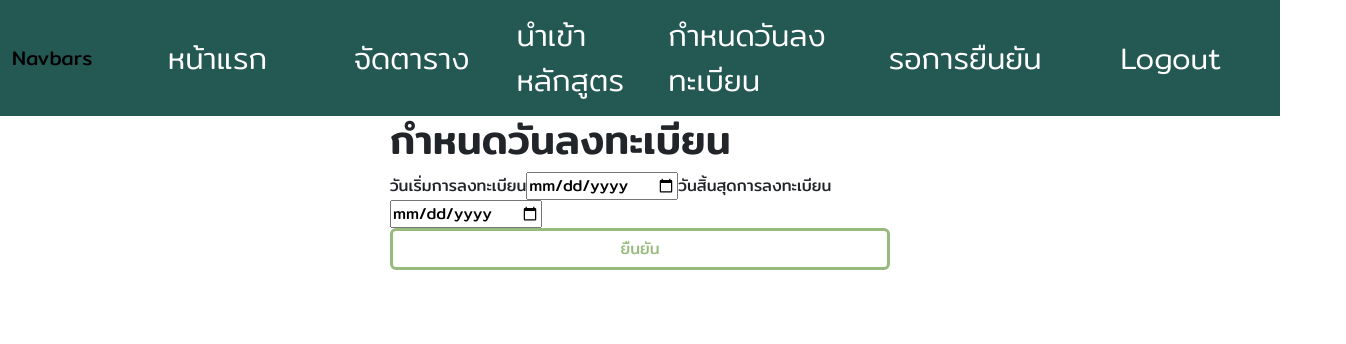
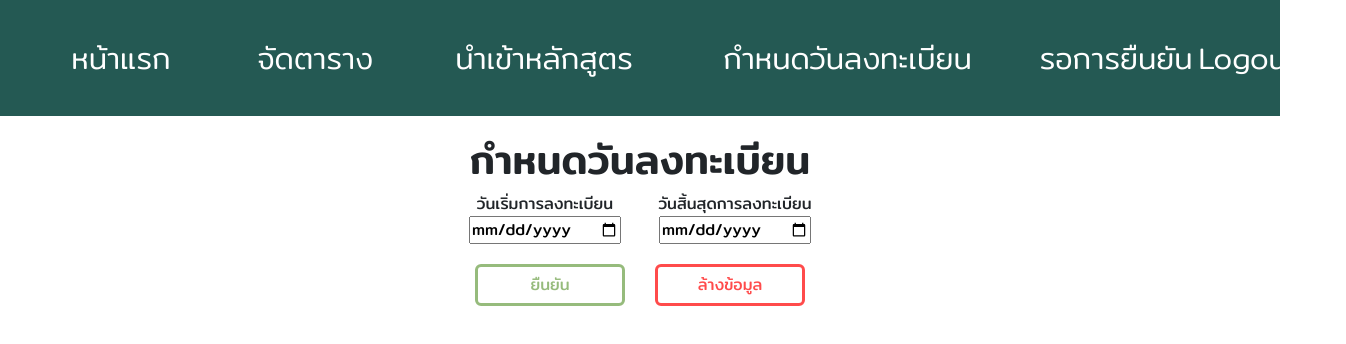
Before and after one commit to taskger/express-react-project, a React (Create React App) app in the folder client/: page /admin/registration in a window 1280 px wide. Shown: the top 344 px of the page, 1346 px wide, since content can reach past the window. Built offline with nearby package versions, Linux system fonts and the light colour scheme.

Commit message:
update 8/2/2024 23.02

```diff
--- a/client/src/components/Admin/Navbar/index.css
+++ b/client/src/components/Admin/Navbar/index.css
@@ -6,7 +6,7 @@ div .nav-link {
     color: white;
     font-size: 30px;
     font-weight: 300;
-    width: 194px;
+    width: auto;
     height: 116px;
     display: flex;
     justify-content: center; /* Center the text horizontally */
@@ -14,11 +14,11 @@ div .nav-link {
     transition: background-color 0.3s, color 0.3s; /* Smooth transition effect */
 }
 div .nav-link.course{
-    width: auto;
+    width: 264px;
 }
 
 div .nav-link.registration{
-    width: auto;
+    width: 343px;
 
 }
 div .nav-link:hover {
@@ -45,3 +45,12 @@ div .nav-link:hover {
     }
 
   }
+
+.navbar-brand{
+    color: white;
+    transition: background-color 0.3s, color 0.3s; /* Smooth transition effect */
+
+}
+.navbar-brand:hover{
+    color: rgb(0, 128, 255);
+}
--- a/client/src/components/Admin/Navbar/index.js
+++ b/client/src/components/Admin/Navbar/index.js
@@ -10,7 +10,6 @@ const Navbar = () => {
       </head>
       <nav className="navbar navbar-expand-lg navbar-light" style={{ backgroundColor: '#245953' }}>
         <div className="container-fluid">
-          <a className="navbar-brand" href="#">Navbars</a>
           <button className="navbar-toggler" type="button" data-toggle="collapse" data-target="#navbarNavAltMarkup" aria-controls="navbarNavAltMarkup" aria-expanded="false" aria-label="Toggle navigation">
             <span className="navbar-toggler-icon"></span>
           </button>
@@ -26,7 +25,7 @@ const Navbar = () => {
             </div>
           </div>
           <ul className="nav justify-content-end">
-            <li className="nav-item"><Link to="/user/addcourse" className="nav-link">Logout</Link></li>
+            <li className="nav-item"><Link to="#" className="nav-link">Logout</Link></li>
           </ul>
         </div>
       </nav>
--- a/client/src/components/Admin/Registration/registration.css
+++ b/client/src/components/Admin/Registration/registration.css
@@ -1,17 +1,44 @@
-button.btn{
-  width: 500px;
-  margin-bottom: 50px;
+button.btn.registration.submit{
+  width: 150px;
   border: 3px solid #96BB7C;
   background-color: rgb(255, 255, 255);
   color: #96BB7C;
   transition: background-color 0.3s, color 0.3s; /* Smooth transition effect */
-
-
+  margin-top: 20px;
+  float: center;
+  margin-right: 15px;
 }
-button.btn:hover{
+button.btn.registration.submit:hover{
   border: 3px solid #96BB7C;
   background-color: #96BB7C;
   color: #ffffff;
-
+  margin-top: 20px;
 
 }
+button.btn.registration.cancel{
+  width: 150px;
+  border: 3px solid #FF4B4B;
+  background-color: rgb(255, 255, 255);
+  color: #FF4B4B;
+  transition: background-color 0.3s, color 0.3s; /* Smooth transition effect */
+  margin-top: 20px;
+  float: center;
+  margin-left: 15px;
+
+}
+button.btn.registration.cancel:hover{
+  border: 3px solid #FF4B4B;
+  background-color: #FF4B4B;
+  color: #ffffff;
+  margin-top: 20px;
+
+}
+
+div.container.registration{
+  text-align: center;
+  margin-top: 20px;
+
+}
+div.[type="date"]{
+  border-radius: 10px;
+}
--- a/client/src/components/Admin/Registration/registration.js
+++ b/client/src/components/Admin/Registration/registration.js
@@ -6,24 +6,32 @@ const Registration = () => {
   return (
     <div>
       <Navbar />
-      <div className="container">
+      <div className="container registration">
       <div class="row">
         <div className="col">
             </div>
               <div className="col">
+              <div class="row">
                 <h1 className="login-form-title">กำหนดวันลงทะเบียน</h1>
+                </div>
+                <div class="row">
+                <div className="col">
 
                 <label htmlFor="startdate" className="login-form-label">
                   วันเริ่มการลงทะเบียน
                 </label>
                 <input type="date" id="startdate" name="startdate" required className="login-form-input" />
+                </div>
 
+                <div className="col">
                 <label htmlFor="enddate" className="login-form-label">
                   วันสิ้นสุดการลงทะเบียน
                 </label>
                 <input type="date" id="enddate" name="enddate" required />
-
-                <button type="submit" class="btn btn-primary btn-block">ยืนยัน</button>
+                </div>
+                </div>
+                <button type="submit" class="btn registration submit btn-primary btn-block">ยืนยัน</button>
+                <button type="submit" class="btn registration cancel btn-primary btn-block">ล้างข้อมูล</button>
 
               </div>
             <div className="col">
--- a/client/src/components/User/Addcourse/addcourse.css
+++ b/client/src/components/User/Addcourse/addcourse.css
@@ -14,9 +14,9 @@ div .form-label{
 .form-select.form-select-sm.mb-3{
     background-color: rgb(255, 255, 255);
 }
-button.btn{
+button.btn.addcourse.submit{
     width: 500px;
-    margin-bottom: 50px;
+    margin-bottom: 25px;
     border: 3px solid #96BB7C;
     background-color: rgb(255, 255, 255);
     color: #96BB7C;
@@ -24,16 +24,31 @@ button.btn{
 
 
 }
-button.btn:hover{
+button.btn.addcourse.submit:hover{
     border: 3px solid #96BB7C;
     background-color: #96BB7C;
     color: #ffffff;
 
 
 }
+button.btn.addcourse.cancel{
+    width: 500px;
+    margin-bottom: 25px;
+    border: 3px solid #FF4B4B;
+    background-color: rgb(255, 255, 255);
+    color: #FF4B4B;
+    transition: background-color 0.3s, color 0.3s; /* Smooth transition effect */
+
+}
+button.btn.addcourse.cancel:hover{
+    border: 3px solid #FF4B4B;
+    background-color: #FF4B4B;
+    color: #ffffff;
+
+
+}
 div.bg{
     margin-top: 50px;
-
     margin-bottom: 50px;
     border: 3px solid #000000;
     border-radius: 15px;
@@ -48,7 +63,7 @@ div label.StudentYear{
     margin-top: 25px;
 
 }
-.lecture-container .content {
+.lecture-container .content  {
     display: none;
   }
 
@@ -56,6 +71,19 @@ div label.StudentYear{
     display: block;
   }
 button.addlecture{
-    width: 250px;
+
+    width: 150px;
     margin-top: 30px;
+    border: 3px solid #22bae4;
+    background-color: #22bae4;
+    color: #ffffff;
+    transition: background-color 0.3s, color 0.3s; /* Smooth transition effect */
 }
+button.addlecture:hover{
+    border: 3px solid #20a8cd;
+    background-color: #20a8cd;
+    color: #ffffff;
+}
+div .form-check-input.addcourse{
+    margin-right: 10px;
+}
--- a/client/src/components/User/Addcourse/addcourse.js
+++ b/client/src/components/User/Addcourse/addcourse.js
@@ -33,20 +33,20 @@ const Schedule = () => {
 
             <div className="col">
               <input
-                className="form-check-input"
+                className="form-check-input addcourse"
                 type="checkbox"
                 id="lecture"
                 checked={selectedLecture}
                 onChange={handleLectureChange}
               />
-              <label className="form-check-label" htmlFor="lecture">
+              <label className="form-check-label addcourse" htmlFor="lecture">
                 บรรยาย
               </label>
             </div>
 
             <div className="col">
               <input
-                className="form-check-input"
+                className="form-check-input addcourse"
                 type="checkbox"
                 id="practice"
                 checked={selectedPractice}
@@ -87,7 +87,26 @@ const Schedule = () => {
             <div className='col'>
             </div>
             <div className='col'>
-              <button type="submit" class="btn btn-lg">ยืนยัน</button>
+              <button type="submit" class="btn addcourse submit btn-lg" data-bs-toggle="modal" data-bs-target="#exampleModal">ยืนยัน</button>
+              <button type="submit" class="btn addcourse cancel  btn-lg">ล้างข้อมูล</button>
+
+              <div class="modal fade" id="exampleModal" tabindex="-1" aria-labelledby="exampleModalLabel" aria-hidden="true">
+                <div class="modal-dialog">
+                  <div class="modal-content">
+                    <div class="modal-header">
+                      <h5 class="modal-title" id="exampleModalLabel">ยืนยันข้อมูล</h5>
+                      <button type="button" class="btn-close" data-bs-dismiss="modal" aria-label="Close"></button>
+                    </div>
+                    <div class="modal-body">
+                      ...
+                    </div>
+                    <div class="modal-footer">
+                      <button type="button" class="btn btn-secondary" data-bs-dismiss="modal">ยกเลิก</button>
+                      <button type="button" class="btn btn-primary">ตกลง</button>
+                    </div>
+                  </div>
+                </div>
+              </div>
             </div>
             <div className='col'>
             </div>
--- a/client/src/components/User/Addcourse/lecture.js
+++ b/client/src/components/User/Addcourse/lecture.js
@@ -19,7 +19,7 @@ const lecture = () => {
               <option value="2">Two</option>
               <option value="3">Three</option>
             </select>
-            <label htmlFor="year" className="form-label">รับจำนวน</label>
+            <label htmlFor="year" className="form-label" >รับจำนวน</label>
             <input type="text" class="form-control" id="InputStudents" />
             <label htmlFor="semester" className="form-label">หมู่เรียน</label>
             <select id="semester" className="form-select form-select-sm mb-3" aria-label=".form-select-sm example">
@@ -86,10 +86,16 @@ const lecture = () => {
               <input class="form-check-input" type="radio" name="inlineRadioOptions" id="inlineRadio2" value="option2" />
               <label class="form-check-label" for="inlineRadio2">วิชาเลือก</label>
             </div>
-            <div >
 
-            <button type="submit" class="addlecture btn btn-lg">เพิ่มหมู่บรรยาย</button>
+            <div className='row'>
+            <div className="col ">
+            </div>
+            <div className="col ">
+            <button type="submit" class="addlecture btn">เพิ่มหมู่บรรยาย</button>
 
+            </div>
+            <div className="col ">
+            </div>
             </div>
             </div>
           </div>
--- a/client/src/components/User/Addcourse/practice.js
+++ b/client/src/components/User/Addcourse/practice.js
@@ -84,9 +84,15 @@ const practice = () => {
               <input class="form-check-input" type="radio" name="inlineRadioOptions" id="inlineRadio2" value="option2" />
               <label class="form-check-label" for="inlineRadio2">วิชาเลือก</label>
             </div>
-            <div>
+            <div className='row'>
+            <div className="col ">
+            </div>
+            <div className="col ">
+            <button type="submit" class="addlecture btn">เพิ่มหมู่ปฏิบัติ</button>
 
-            <button type="submit" class="addlecture btn btn-lg">เพิ่มหมู่ปฏิบัติ</button>
+            </div>
+            <div className="col ">
+            </div>
             </div>
             </div>
           </div>
--- a/client/src/components/User/Navbar/index.js
+++ b/client/src/components/User/Navbar/index.js
@@ -7,7 +7,6 @@ const Navbar = () => {
     <div>
       <nav className="navbar navbar-expand-lg  navbar-light" style={{ backgroundColor: '#245953' }}>
         <div class="container-fluid">
-          <a class="navbar-brand" href="#">Navbar</a>
           <button class="navbar-toggler" type="button" data-toggle="collapse" data-target="#navbarNavAltMarkup" aria-controls="navbarNavAltMarkup" aria-expanded="false" aria-label="Toggle navigation">
             <span class="navbar-toggler-icon"></span>
           </button>
@@ -21,7 +20,7 @@ const Navbar = () => {
             </div>
           </div>
           <ul class="nav justify-content-end">
-              <li className="nav-item"><Link to="/user/addcourse" className="nav-link">Logout</Link></li>
+              <li className="nav-item"><Link to="#" className="nav-link">Logout</Link></li>
             </ul>
         </div>
       </nav>
```
